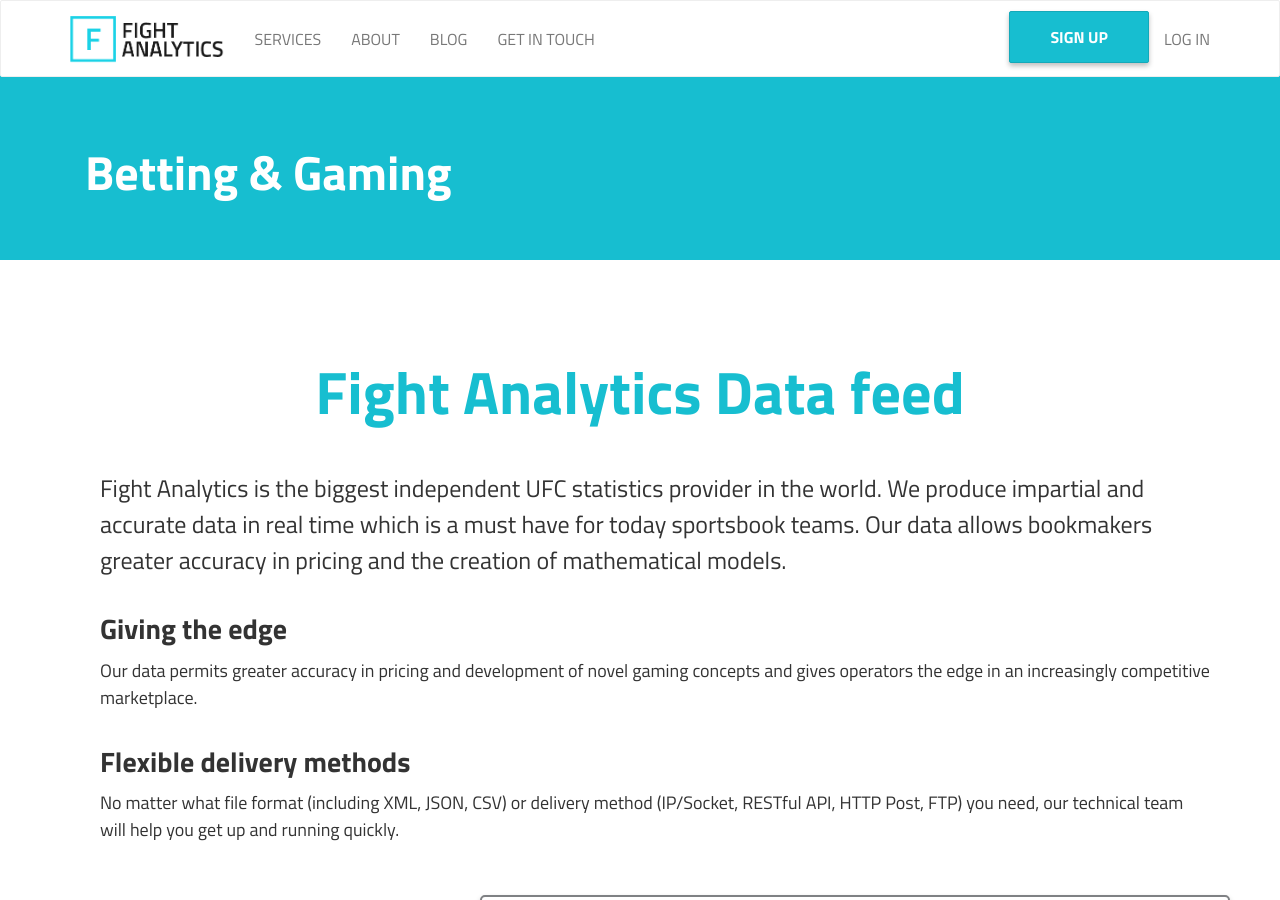
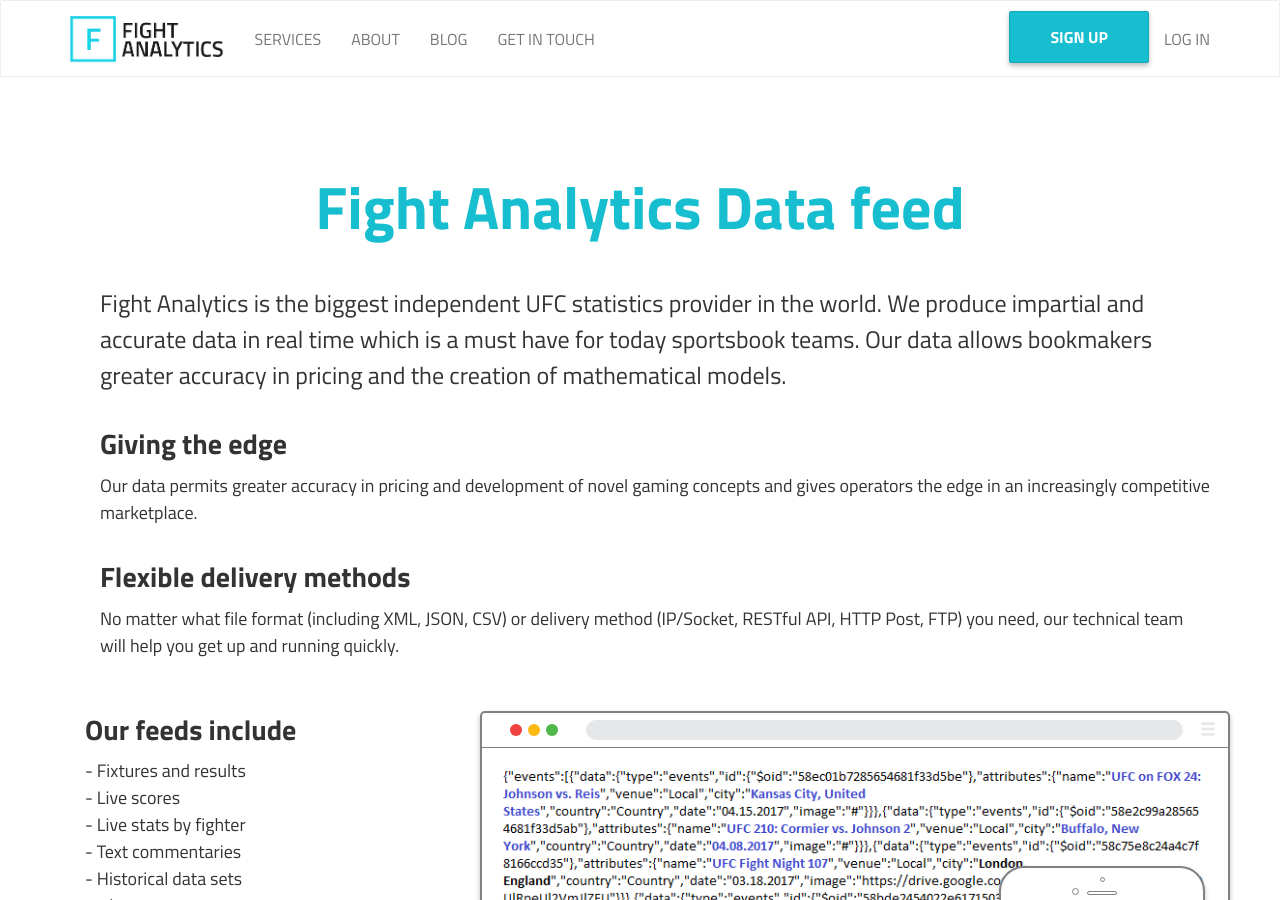
Before and after one commit to fightanalytics/site-fight-analytics, a Jekyll site: the page built from betting-and-gaming.md, in a window 1280 px wide and 900 px high. Built offline with Jekyll 4.4.1, drawn with Linux system fonts in a browser that asks for light colours.

Commit message:
Arrumar página

```diff
--- a/betting-and-gaming.md
+++ b/betting-and-gaming.md
@@ -3,18 +3,6 @@
 title: Betting & Gaming - Fight Analytics
 permalink: /betting-and-gaming/
 ---
-
-<article id="page" class="page jumbotron">
-  <div class="container">
-    <div class="row">
-      <div class="col-md-12">
-        <div class="text-container col-md-8">
-          <h1>Betting &amp; Gaming</h1>
-        </div>
-      </div>
-    </div>
-  </div>
-</article>
 
 <section class="products section">
   <article>
```
